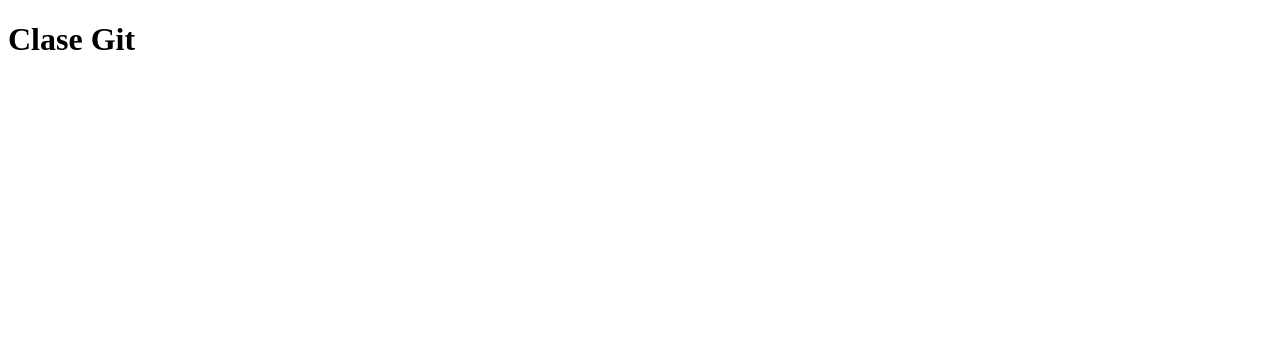
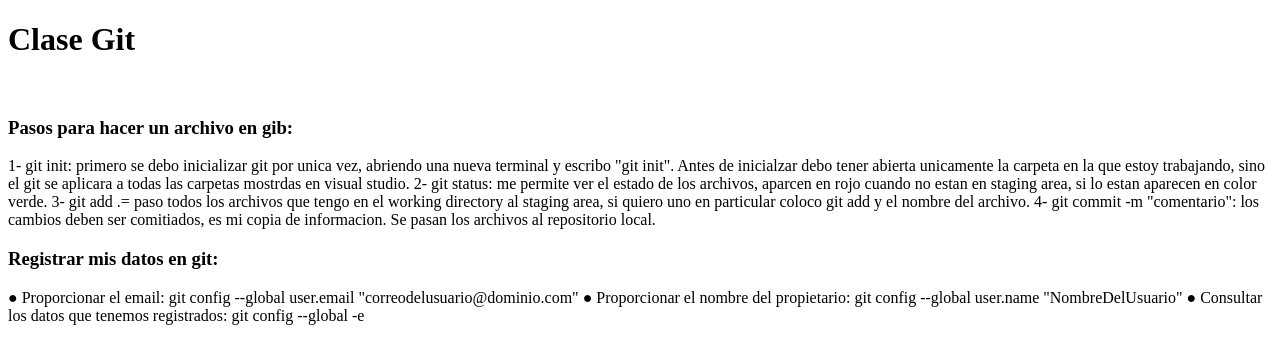
Before and after one commit to cintiaprogram87/gitclase, a plain HTML site: page index.html in a window 1280 px wide. Drawn offline with Linux system fonts and the light colour scheme.

Commit message:
segundo commit

```diff
--- a/index.html
+++ b/index.html
@@ -7,10 +7,25 @@
 </head>
 <body>
     <h1>Clase Git</h1>
+    <br>
+    <h3>Pasos para hacer un archivo en gib:</h3>
+    <p>
+        1- git init: primero se debo inicializar git por unica vez, abriendo una nueva terminal y escribo "git init". Antes de inicialzar debo tener abierta unicamente la carpeta en la que estoy trabajando, sino el git se aplicara a todas las carpetas mostrdas en visual studio.
 
+        2- git status: me permite ver el estado de los archivos, aparcen en rojo cuando no estan en staging area, si lo estan aparecen en color verde.
+
+        3- git add .= paso todos los archivos que tengo en el working directory al staging area, si quiero uno en particular coloco git add y el nombre del archivo.
+
+        4- git commit -m "comentario": los cambios deben ser comitiados, es mi copia de informacion. Se pasan los archivos al repositorio local.
+    </p>
+
+
+        <h3>Registrar mis datos en git:</h3>
+        <p>
+        ● Proporcionar el email:
+        git config --global user.email "correodelusuario@dominio.com"
+        ● Proporcionar el nombre del propietario:
+        git config --global user.name "NombreDelUsuario"
+        ● Consultar los datos que tenemos registrados:
+        git config --global -e</p>
 </body>
-
-<!--primero se debo inicializar git por unica vez, abriendo una nueva terminal y escribo "git init"
-1- Antes de inicialzar debo tener abierta unicamente la carpeta en la que estoy trabajando, sino el git se aplicara a todas las carpetas mostrdas en visual studio.
-2- git add .= paso todos los archivos que tengo al station area, si quiero uno en particular coloco git add y el nombre del archivo.
--->
```
